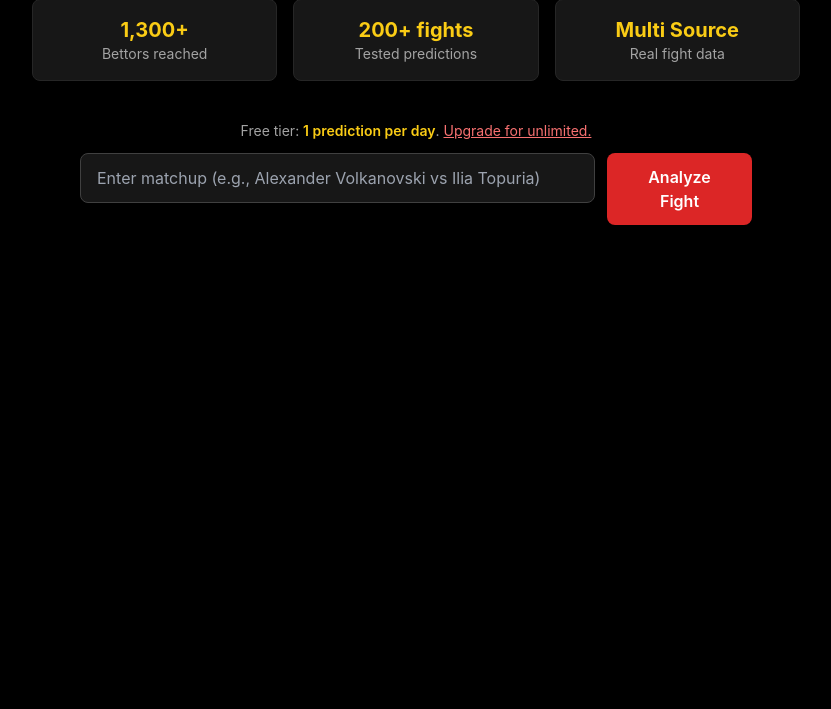
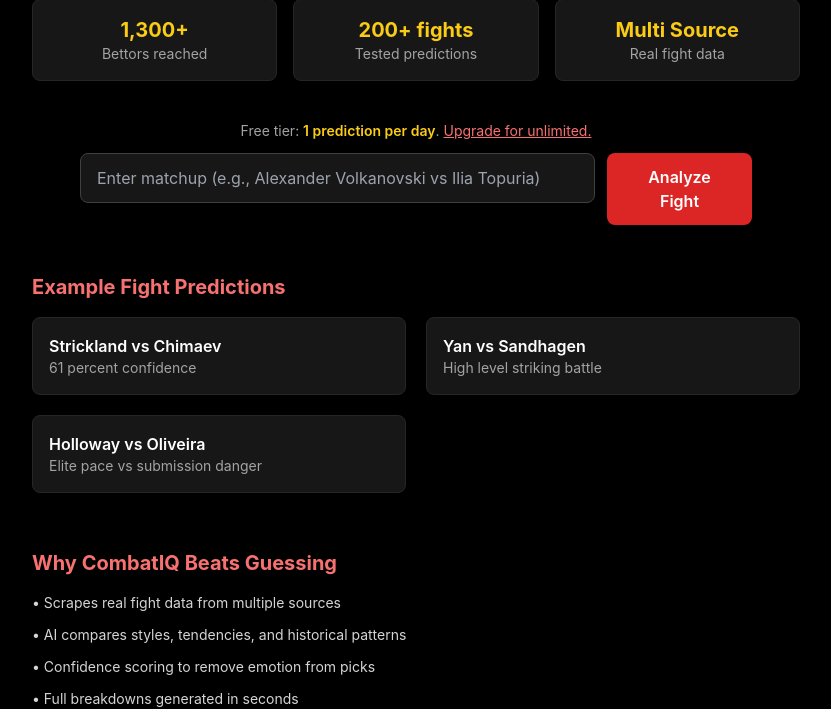
Before and after one commit to jtorres-1/combatIQ, a Flask app: page / in a window 1280 px wide. Shown: the part 410-1119 px from the top of the page, without its empty margins (224-1055 px from the left). Before the commit the page ends 635 px from the top, so only its background shows below. Run offline with Flask 3, Linux system fonts and the light colour scheme; some libraries are stand-ins or nearby versions.

Commit message:
Update index.html

```diff
--- a/templates/index.html
+++ b/templates/index.html
@@ -98,8 +98,10 @@
     {% endif %}
   </div>
 
+
   <!-- HERO SECTION -->
   <section class="mt-10 w-full max-w-3xl text-center">
+
     <h2 class="hero-title text-red-400 font-extrabold mb-4 text-3xl sm:text-5xl leading-tight">
       Predict UFC Fights With Data Driven Accuracy
     </h2>
@@ -115,8 +117,10 @@
     </a>
   </section>
 
+
   <!-- SOCIAL PROOF -->
   <div class="mt-4 mb-10 w-full max-w-3xl grid grid-cols-1 sm:grid-cols-3 gap-4 text-center">
+
     <div class="bg-neutral-900 border border-neutral-800 rounded-lg p-4">
       <p class="text-xl font-bold text-yellow-400">1,300+</p>
       <p class="text-neutral-400 text-sm">Bettors reached</p>
@@ -131,16 +135,21 @@
       <p class="text-xl font-bold text-yellow-400">Multi Source</p>
       <p class="text-neutral-400 text-sm">Real fight data</p>
     </div>
+
   </div>
+
 
   <!-- MATCHUP FORM -->
   <section class="w-full max-w-2xl text-center">
+
     <p class="text-sm text-neutral-400 mb-3">
       Free tier: <span class="text-yellow-400 font-semibold">1 prediction per day</span>.
       <a href="/upgrade" class="text-red-400 underline">Upgrade for unlimited.</a>
     </p>
 
+
     <form method="POST" class="flex flex-col sm:flex-row gap-3 w-full justify-center">
+
       <div class="relative w-full">
         <input
           id="matchupInput"
@@ -150,6 +159,7 @@
           required
           class="mobile-input bg-neutral-900 text-white border border-neutral-700 rounded-lg flex-1 px-4 py-3 focus:ring-2 focus:ring-red-500 w-full"
         />
+
         <div id="suggestions"
              class="absolute left-0 right-0 mt-1 bg-neutral-900 border border-neutral-700 rounded-lg hidden z-50 max-h-60 overflow-y-auto"></div>
       </div>
@@ -159,8 +169,51 @@
         class="mobile-button bg-red-600 hover:bg-red-700 px-8 py-3 rounded-lg font-semibold text-white transition">
         Analyze Fight
       </button>
+
     </form>
   </section>
+
+
+  <!-- EXAMPLE Fights -->
+  <div class="mt-12 max-w-3xl w-full">
+    <h3 class="text-xl font-bold text-red-400 mb-4">Example Fight Predictions</h3>
+
+    <div class="grid grid-cols-1 sm:grid-cols-2 gap-5">
+
+      <a href="/?matchup=Sean Strickland vs Khamzat Chimaev"
+         class="bg-neutral-900 border border-neutral-800 rounded-lg p-4 hover:border-red-500 transition">
+        <p class="text-white font-semibold">Strickland vs Chimaev</p>
+        <p class="text-neutral-400 text-sm">61 percent confidence</p>
+      </a>
+
+      <a href="/?matchup=Petr Yan vs Cory Sandhagen"
+         class="bg-neutral-900 border border-neutral-800 rounded-lg p-4 hover:border-red-500 transition">
+        <p class="text-white font-semibold">Yan vs Sandhagen</p>
+        <p class="text-neutral-400 text-sm">High level striking battle</p>
+      </a>
+
+      <a href="/?matchup=Max Holloway vs Charles Oliveira"
+         class="bg-neutral-900 border border-neutral-800 rounded-lg p-4 hover:border-red-500 transition">
+        <p class="text-white font-semibold">Holloway vs Oliveira</p>
+        <p class="text-neutral-400 text-sm">Elite pace vs submission danger</p>
+      </a>
+
+    </div>
+  </div>
+
+
+  <!-- WHY CombatIQ Works -->
+  <div class="mt-14 max-w-3xl w-full">
+    <h3 class="text-xl font-bold text-red-400 mb-4">Why CombatIQ Beats Guessing</h3>
+
+    <ul class="space-y-3 text-neutral-300 text-sm">
+      <li>• Scrapes real fight data from multiple sources</li>
+      <li>• AI compares styles, tendencies, and historical patterns</li>
+      <li>• Confidence scoring to remove emotion from picks</li>
+      <li>• Full breakdowns generated in seconds</li>
+    </ul>
+  </div>
+
 
   <!-- RESULTS SECTION -->
   {% if result %}
@@ -171,10 +224,10 @@
            src="{{ (stats1.get('image') or url_for('static','fighters/fighter_placeholder.jpg')) | safe }}"
            alt="{{ fighter1 }}">
       <h3 class="text-xl font-semibold mt-3 text-red-400">{{ fighter1 }}</h3>
-      <p><strong class="text-yellow-400">Record:</strong> {{ stats1.get('record','N/A') }}</p>
-      <p><strong class="text-yellow-400">Height:</strong> {{ stats1.get('height','N/A') }}</p>
-      <p><strong class="text-yellow-400">Reach:</strong> {{ stats1.get('reach','N/A') }}</p>
-      <p><strong class="text-yellow-400">Stance:</strong> {{ stats1.get('stance','N/A') }}</p>
+      <p><strong class="text-yellow-400">Record:</strong> {{ stats1.record }}</p>
+      <p><strong class="text-yellow-400">Height:</strong> {{ stats1.height }}</p>
+      <p><strong class="text-yellow-400">Reach:</strong> {{ stats1.reach }}</p>
+      <p><strong class="text-yellow-400">Stance:</strong> {{ stats1.stance }}</p>
     </div>
 
     <div class="bg-neutral-900 p-4 rounded-xl border border-neutral-700 text-center">
@@ -182,13 +235,47 @@
            src="{{ (stats2.get('image') or url_for('static','fighters/fighter_placeholder.jpg')) | safe }}"
            alt="{{ fighter2 }}">
       <h3 class="text-xl font-semibold mt-3 text-red-400">{{ fighter2 }}</h3>
-      <p><strong class="text-yellow-400">Record:</strong> {{ stats2.get('record','N/A') }}</p>
-      <p><strong class="text-yellow-400">Height:</strong> {{ stats2.get('height','N/A') }}</p>
-      <p><strong class="text-yellow-400">Reach:</strong> {{ stats2.get('reach','N/A') }}</p>
-      <p><strong class="text-yellow-400">Stance:</strong> {{ stats2.get('stance','N/A') }}</p>
+      <p><strong class="text-yellow-400">Record:</strong> {{ stats2.record }}</p>
+      <p><strong class="text-yellow-400">Height:</strong> {{ stats2.height }}</p>
+      <p><strong class="text-yellow-400">Reach:</strong> {{ stats2.reach }}</p>
+      <p><strong class="text-yellow-400">Stance:</strong> {{ stats2.stance }}</p>
     </div>
 
   </div>
+
+  <div class="max-w-3xl mt-10 w-full">
+    <h2 class="text-2xl text-red-400 font-bold mb-4 border-b border-red-600 pb-2">Stat Comparison</h2>
+
+    <div class="mb-5">
+      <div class="flex justify-between text-xs text-neutral-400 mb-1">
+        <span>Height Comparison</span>
+        <span>{{ fighter1 }} vs {{ fighter2 }}</span>
+      </div>
+      <div class="h-3 bg-neutral-800 rounded-full overflow-hidden">
+        <div class="bg-red-500 h-full" style="width: {{ height1_pct }}%"></div>
+      </div>
+    </div>
+
+    <div>
+      <div class="flex justify-between text-xs text-neutral-400 mb-1">
+        <span>Reach Comparison</span>
+        <span>{{ fighter1 }} vs {{ fighter2 }}</span>
+      </div>
+      <div class="h-3 bg-neutral-800 rounded-full overflow-hidden">
+        <div class="bg-blue-500 h-full" style="width: {{ reach1_pct }}%"></div>
+      </div>
+    </div>
+
+  </div>
+
+  {% if confidence %}
+  <div class="max-w-3xl w-full mt-8 bg-neutral-900 border border-neutral-700 rounded-lg p-4 text-center">
+    <p class="text-yellow-400 text-lg font-semibold">
+      🧠 AI Confidence Score:
+      <span class="text-white">{{ confidence }}%</span>
+    </p>
+  </div>
+  {% endif %}
 
   <div class="max-w-3xl w-full bg-neutral-900 border border-neutral-700 rounded-lg p-6 mt-10 mb-20">
     <h2 class="text-2xl text-red-400 font-bold mb-4">Fight IQ Report</h2>
@@ -196,11 +283,54 @@
   </div>
   {% endif %}
 
+
   <!-- JS -->
   <script>
     document.getElementById("menuBtn").onclick = () => {
       document.getElementById("mobileMenu").classList.toggle("hidden");
     };
+
+    let fighters = [];
+    fetch("/static/fighters.json")
+      .then(res => res.json())
+      .then(data => fighters = data);
+
+    const input = document.getElementById("matchupInput");
+    const box = document.getElementById("suggestions");
+
+    input.addEventListener("input", () => {
+      let text = input.value.toLowerCase();
+      let parts = text.split("vs").map(s => s.trim());
+
+      let searchTerm = parts.length === 1 ? parts[0] : parts[1];
+      if (!searchTerm) { box.classList.add("hidden"); return; }
+
+      let matches = fighters
+        .filter(f => f.toLowerCase().includes(searchTerm))
+        .slice(0, 20);
+
+      if (matches.length === 0) {
+        box.classList.add("hidden");
+        return;
+      }
+
+      box.innerHTML = matches.map(m => `
+        <div class="px-3 py-2 hover:bg-neutral-800 cursor-pointer">${m}</div>
+      `).join("");
+
+      box.classList.remove("hidden");
+
+      [...box.children].forEach(child => {
+        child.onclick = () => {
+          if (parts.length === 1) {
+            input.value = child.innerText + " vs ";
+          } else {
+            input.value = parts[0] + " vs " + child.innerText;
+          }
+          box.classList.add("hidden");
+        };
+      });
+    });
   </script>
 
 </body>
```
